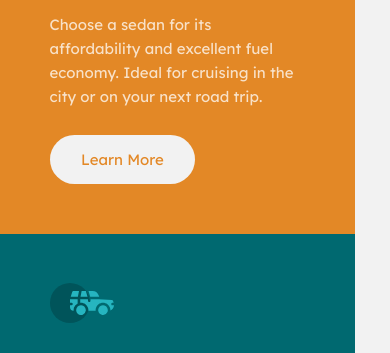
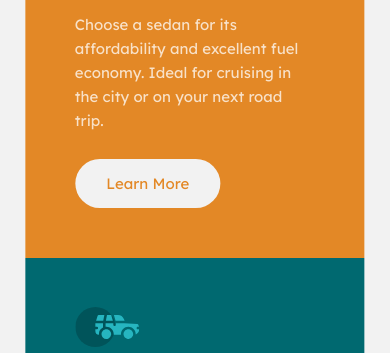
Before and after one commit to E1000o/FM4-3-column-preview-card-component-main, a plain HTML site: page index.html in a window 390 px wide. Shown: the part 202-555 px from the top of the page. Drawn offline with Linux system fonts and the light colour scheme.

Commit message:
new final version

```diff
--- a/css/styles.css
+++ b/css/styles.css
@@ -144,17 +144,16 @@ footer {
 @media (max-width: 480px) {
 
     body {
-        position: static;
+        position: relative;
         height: auto;
     }
 
     main {
         flex-direction: column;
-        top: auto;
-        left: auto;
-        transform: none;
-        margin: 1em auto;
-        width: 91%;
+        top: 1em;
+        left: 50%;
+        transform: translateX(-50%) translateY(0);
+        width: 87%;
     }
 
     h1 {
```
